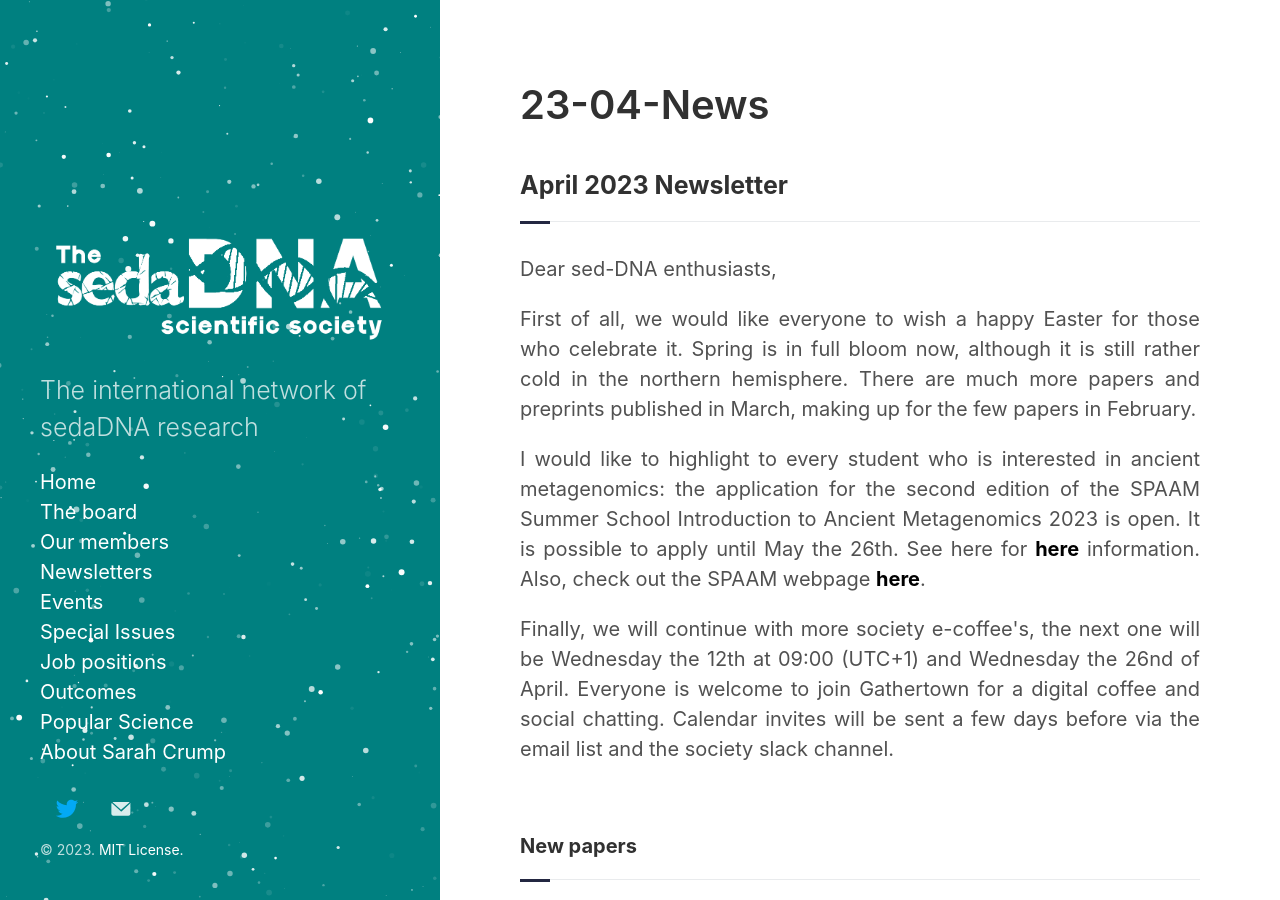
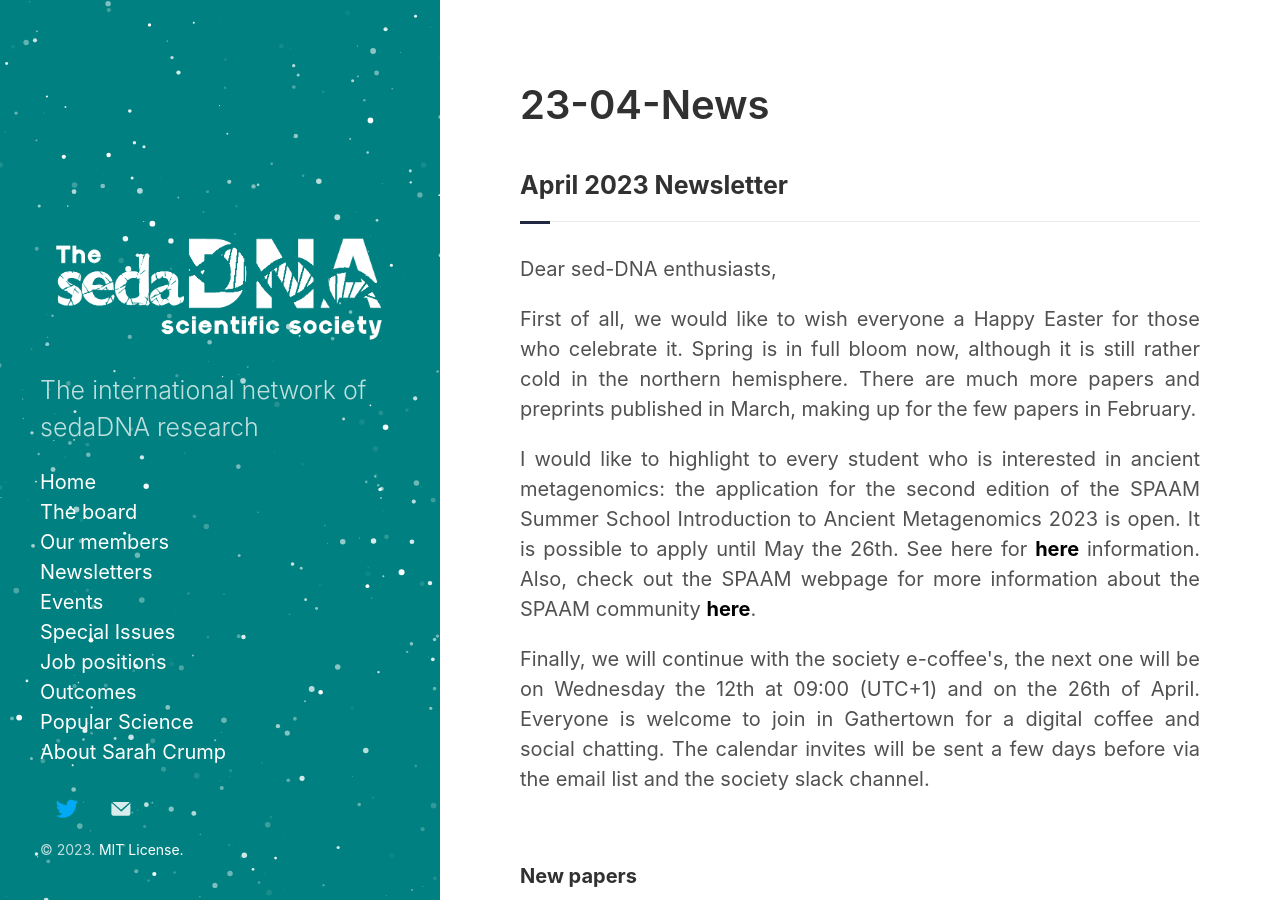
Before and after one commit to sedadna/sedadna.github.io, a Jekyll site: the page built from category/news/23-04.md, in a window 1280 px wide and 900 px high. Built offline with Jekyll 4.4.1, drawn with Linux system fonts in a browser that asks for light colours.

Commit message:
Update 23-04.md

```diff
--- a/category/news/23-04.md
+++ b/category/news/23-04.md
@@ -9,12 +9,12 @@ title: 23-04-News
 
 <p>Dear sed-DNA enthusiasts,</p>
 <div class="intro">
-<p>First of all, we would like everyone to wish a happy Easter for those who celebrate it. Spring is in full bloom now, although it is still rather cold in the northern hemisphere. There are much more papers and preprints published in March, making up for the few papers in February.</p>
+<p>First of all, we would like to wish everyone a Happy Easter for those who celebrate it. Spring is in full bloom now, although it is still rather cold in the northern hemisphere. There are much more papers and preprints published in March, making up for the few papers in February.</p>
 
-<p>I would like to highlight to every student who is interested in ancient metagenomics: the application for the second edition of the SPAAM Summer School Introduction to Ancient Metagenomics 2023 is open. It is possible to apply until May the 26th. See here for <a href="https://spaam-community.github.io/wss-summer-school/" target="_blank"><b>here</b></a> information. Also, check out the SPAAM webpage <a href="https://spaam-community.github.io" target="_blank"><b>here</b></a>.</p>
+<p>I would like to highlight to every student who is interested in ancient metagenomics: the application for the second edition of the SPAAM Summer School Introduction to Ancient Metagenomics 2023 is open. It is possible to apply until May the 26th. See here for <a href="https://spaam-community.github.io/wss-summer-school/" target="_blank"><b>here</b></a> information. Also, check out the SPAAM webpage for more information about the SPAAM community <a href="https://spaam-community.github.io" target="_blank"><b>here</b></a>.</p>
 
 <p>
-Finally, we will continue with more society e-coffee's, the next one will be Wednesday the 12th at 09:00 (UTC+1) and Wednesday the 26nd of April. Everyone is welcome to join Gathertown for a digital coffee and social chatting. Calendar invites will be sent a few days before via the email list and the society slack channel.
+Finally, we will continue with the society e-coffee's, the next one will be on Wednesday the 12th at 09:00 (UTC+1) and on the 26th of April. Everyone is welcome to join in Gathertown for a digital coffee and social chatting. The calendar invites will be sent a few days before via the email list and the society slack channel.
 </p>
 
 <br>
```
